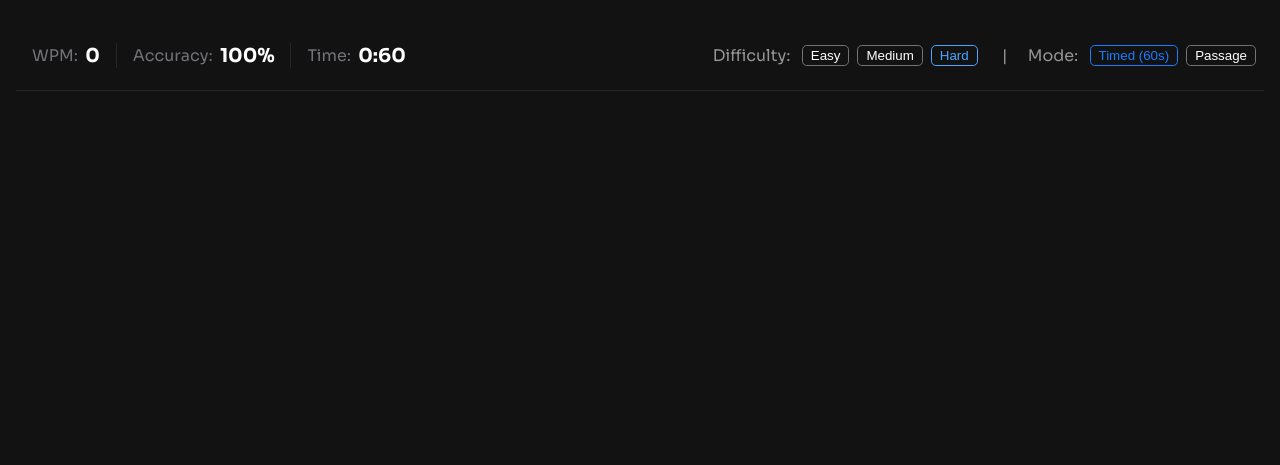
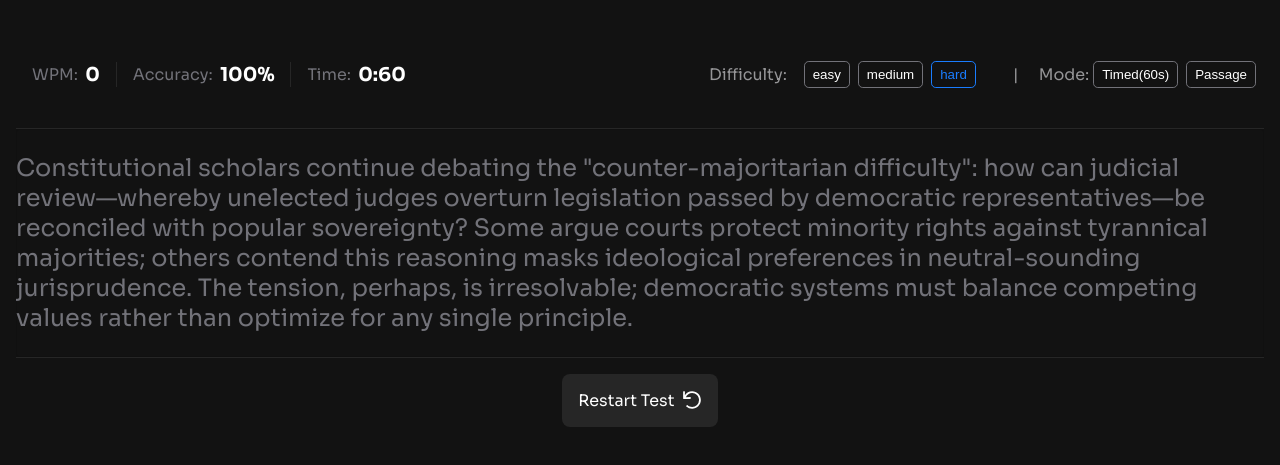
Before and after one commit to timothyadeyinka/typing-speed-test, a website: page index.html in a window 1280 px wide. Shown: the part 59-524 px from the top of the page. Drawn offline with Linux system fonts and the light colour scheme.

Commit message:
improvements

```diff
--- a/index.html
+++ b/index.html
@@ -30,13 +30,13 @@
     <div class="header-bottom">
       <div class="labels">
         <div>
-          WPM:&nbsp;&nbsp;<span>0</span>
+          WPM:&nbsp;&nbsp;<span id="wpm">0</span>
         </div>
         <div>
-          Accuracy:&nbsp;&nbsp;<span>100%</span>
+          Accuracy:&nbsp;&nbsp;<span id="acc">100%</span>
         </div>
-        <div id="timer">
-          Time:&nbsp;&nbsp;<span>0:60</span>
+        <div>
+          Time:&nbsp;&nbsp;<span id="timer">0:60</span>
         </div>
       </div>
 
@@ -57,6 +57,10 @@
     <input type="text" id="hidden-input" class="hidden" autocomplete="off">
   </main>
 
+  <footer>
+    <div class="restart">Restart Test&nbsp;&nbsp;<img src="assets/images/icon-restart.svg" alt="restart image"></div>
+  </footer>
+
 </body>
 
 </html>
--- a/main.js
+++ b/main.js
@@ -34,9 +34,13 @@
           </div>
 `;
 const diffLarge = `
+<div class="radio-button">Difficulty: </div>
+<div class="options opt1">
+<form>
 <div>
-            Difficulty:&nbsp;&nbsp;<input type="button" value="Easy">
-            <input type="button" value="Medium"><input type="button" value="Hard">
+<input type="button" value="Easy">
+            <input type="button" value="Medium"><input type="button" value="Hard"></div>
+</form>
           </div>`;
 const modeSmall = `
   <div class="unlimited"><span>Timed(60s)</span><img src="assets/images/icon-down-arrow.svg" alt="dropdown icon-down-arrow"></div>
@@ -52,9 +56,9 @@
           </div>
 `;
 const modeLarge = `
- <div>
-            Mode:&nbsp;&nbsp;
-            <input type="button" value="Timed (60s)"><input type="button" value="Passage">
+<div class="unlimited"><span>Mode: </span></div>
+ <div class="options opt2">
+            <input type="button" value="Timed(60s)"><input type="button" value="Passage">
           </div>`;
 
 // DOM manipulation
@@ -90,16 +94,22 @@
 const diffDrop = document.querySelector("div.radio-button");
 const modeDrop = document.querySelector("div.unlimited");
 const typingBoard = document.querySelector("#typing-board");
+
 const timerDisplay = document.querySelector("#timer");
+const WPM = document.querySelector("#wpm");
+const accuracy = document.querySelector("#acc");
 
 const state = {
   difficulty: "hard",
-  mode: "timed",
+  mode: "timed(60s)",
   lastIndex: null,
   currentIndex: 0,
+  correctChars: 0,
   passages: null,
   timer: null,
   timeLeft: 60,
+  startTime: null,
+  elapsedTime: null,
 };
 
 // Rendering a Passage
@@ -138,22 +148,44 @@
   return data;
 }
 
+// styling the preselected input at first load
+function styleChecked(value, options) {
+  if (value) {
+    options.forEach((opt) => {
+      opt.value = opt.value.toLowerCase();
+      if (opt.value === value) {
+        opt.classList.add("checked");
+      } else {
+        opt.classList.remove("checked");
+      }
+    });
+  } else {
+    return;
+  }
+}
+
 async function init() {
+  styleChecked(state.difficulty, diffPicked);
+
+  // if (state.mode) styleChecked(state.mode, modePicked);
   const data = await loadData();
 
   state.passages = data;
 
-  setupDropdown(
-    diffDrop,
-    diffUpdate,
-    diffOption,
-    diffPicked,
-    data,
-    "difficulty",
-  );
-  setupDropdown(modeDrop, modeUpdate, modeOption, modePicked, data, "mode");
+  setupDropdown(diffDrop, diffUpdate, diffOption, diffPicked, "difficulty");
+  setupDropdown(modeDrop, modeUpdate, modeOption, modePicked, "mode");
 
   renderNewPassage();
+}
+
+// converting the time to minutes
+function convertTime(elapsed, startTime) {
+  if (startTime === null) startTime = Date.now();
+  console.log(startTime);
+
+  if (startTime !== null) elapsed = Date.now() - startTime;
+  console.log(elapsed);
+  return elapsed / 1000 / 60;
 }
 
 // Handle typing
@@ -183,13 +215,23 @@
     currentSpan.classList.add("incorrect");
   }
 
+  // dealing with the WPM
+  if (typedChar === currentSpan.textContent) state.correctChars++;
+
+  // console.log(state.correctChars);
+
+  let time = convertTime(state.elapsedTime, state.startTime);
+  console.log(time);
+
+  WPM.textContent = state.correctChars / 5 / time;
+
   state.currentIndex++;
 
   updateCursor();
 }
 
 // Dropdown logic
-function setupDropdown(dropdown, update, options, inputs, data, stateKey) {
+function setupDropdown(dropdown, update, options, inputs, stateKey) {
   // Drop down UI
   dropdown.addEventListener("click", () => {
     options.classList.toggle("hidden");
@@ -199,11 +241,20 @@
     const value = event.target.value.toLowerCase();
     // update state
     state[stateKey] = value;
-    //update dropdown label
-    update.textContent = event.target.value;
+
+    // toggling the styling of clicked inputs
+    styleChecked(state[stateKey], diffPicked);
+
     options.classList.add("hidden");
     renderNewPassage();
     typingBoard.focus(); // restore typing focus
+
+    //update dropdown label
+    if (update !== null) {
+      update.textContent = event.target.value;
+    } else {
+      return;
+    }
   };
 
   inputs.forEach((input) => {
@@ -240,21 +291,3 @@
     });
   }
 }
-
-// using the then method ensures that the data passed is the JSON not a promise.
-// loadData().then((data) => {
-//   console.log("Data used in then: ", data);
-//   // the key must be used for the state key or else, it won't work as we are specifying to the object property, not a stored reference under a variable.
-//   setupDropdown(
-//     diffDrop,
-//     diffUpdate,
-//     diffOption,
-//     diffPicked,
-//     data,
-//     "difficulty",
-//   );
-//   setupDropdown(modeDrop, modeUpdate, modeOption, modePicked, data, "mode");
-
-//   // start the page with the preselected radio options.
-//   updateTypingBoard(data);
-// });
--- a/scss/main.scss
+++ b/scss/main.scss
@@ -29,9 +29,19 @@
   color: $Neutral-0;
   background: $Neutral-900;
   padding: 1rem;
+  display: flex;
+  flex-direction: column;
+  justify-content: flex-start;
+  align-items: center;
+  height: 100vh;
+  overflow: hidden;
+  position: relative;
 }
+
 /* Header */
 header {
+  width: 100%;
+
   & div.header-top,
   & div.header-bottom div.labels,
   & div.header-bottom div.dropdown {
@@ -154,7 +164,7 @@
           background: transparent;
           outline: 0;
           color: $Neutral-0;
-          padding: 0 0.5rem;
+          padding: 0.3rem 0.5rem;
           border: 1px solid $Neutral-500;
           border-radius: 0.3rem;
           margin: 0 0.25rem;
@@ -175,12 +185,20 @@
 .hidden {
   display: none;
 }
+.checked {
+  border: 1px solid $Blue-600 !important;
+  color: $Blue-600 !important;
+}
 
-main {
+main.typing-container {
+  overflow: scroll;
+
   #typing-board {
     white-space: pre-wrap;
     position: relative;
     font-size: 1.5rem;
+    padding: 1.5rem 0;
+    overflow: scroll;
 
     & span {
       color: $Neutral-500;
@@ -193,6 +211,7 @@
 
     & .incorrect {
       color: $Red-500;
+      border-bottom: 2px solid $Red-500;
     }
 
     & .active {
@@ -205,7 +224,7 @@
       left: -2px;
       top: 0;
       width: 2px;
-      height: 1.2rem;
+      height: 1.5rem;
       background: $Neutral-0;
       animation: blink 1s infinite;
     }
@@ -234,6 +253,25 @@
     75% {
       opacity: 0;
     }
+  }
+}
+
+footer {
+  border-top: 1px solid $Neutral-800;
+  padding: 1rem;
+  display: flex;
+  justify-content: center;
+  color: $Neutral-0;
+  background: $Neutral-900;
+  padding-bottom: 0;
+  width: 100%;
+
+  & div.restart {
+    padding: 1rem;
+    background: $Neutral-800;
+    border-radius: 0.5rem;
+    display: flex;
+    align-items: center;
   }
 }
 
@@ -273,24 +311,37 @@
         }
 
         & div.radio.diff {
-          & div {
+          display: flex;
+          flex-direction: row;
+          width: 100%;
+
+          & div.radio-button {
             justify-content: flex-start;
+          }
 
-            & input:last-child {
-              border: 1px solid $Blue-400;
-              color: $Blue-400;
-            }
+          & div.options {
+            position: static;
+            z-index: inherit;
+            background: none;
+            margin-top: 0;
           }
         }
 
         & div.radio.mode {
-          & div {
+          display: flex;
+          flex-direction: row;
+          width: 100%;
+          justify-content: flex-end;
+
+          & div.unlimited {
             justify-content: flex-end;
+          }
 
-            & input:first-child {
-              border: 1px solid $Blue-600;
-              color: $Blue-600;
-            }
+          & div.options {
+            position: static;
+            z-index: inherit;
+            background: none;
+            margin-top: 0;
           }
         }
 
```
Also changed, not shown: styles.css, 1 other file.
